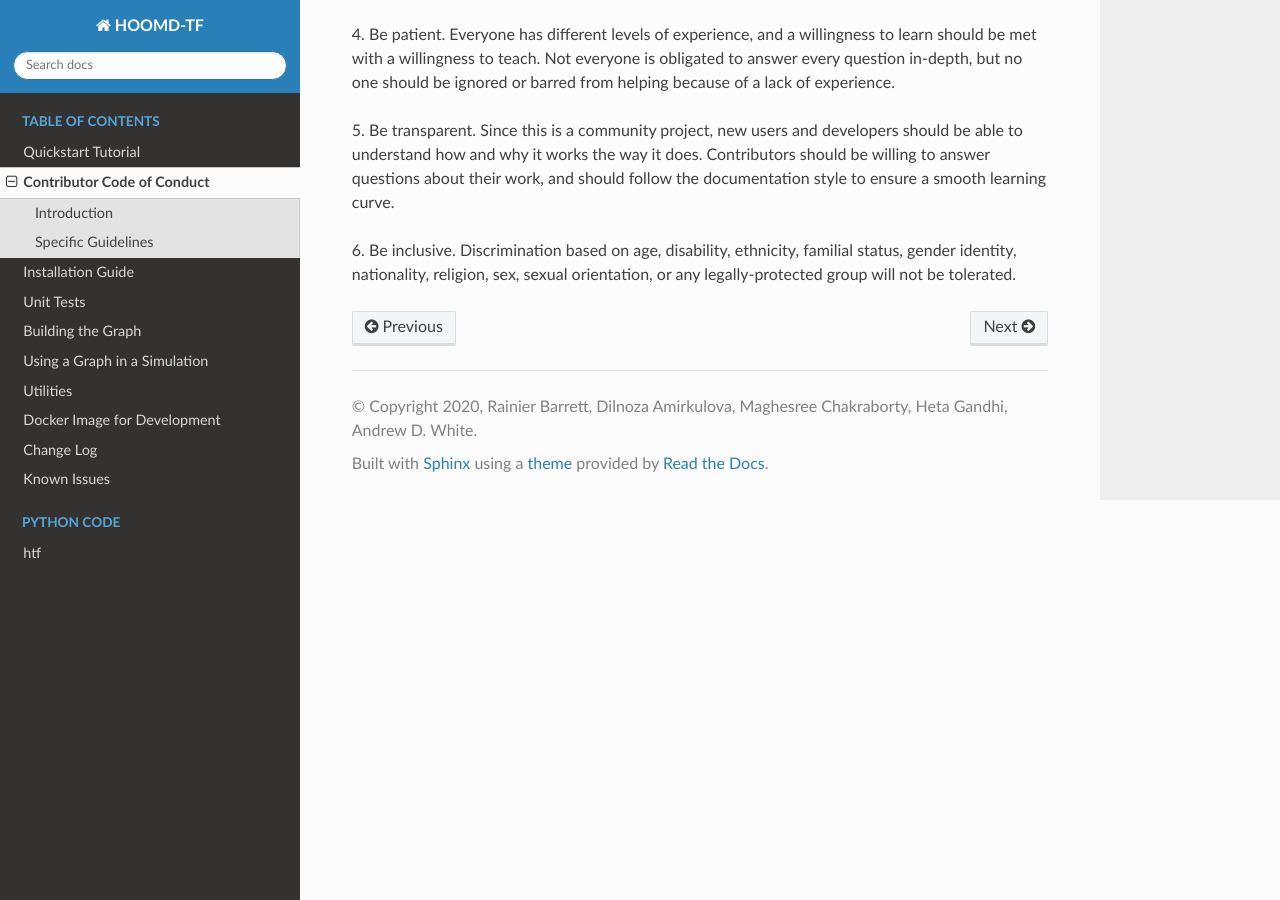
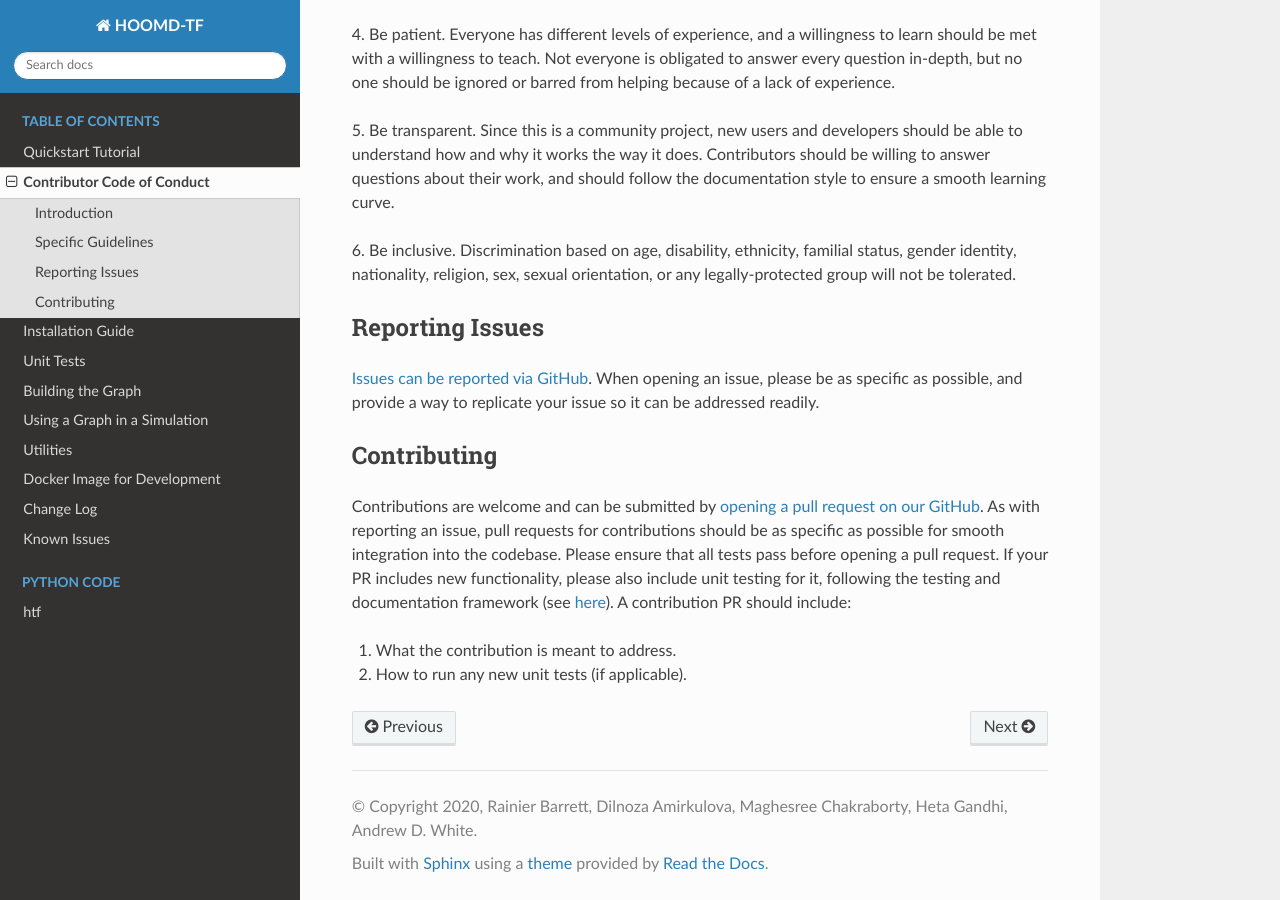
Before and after one commit to ur-whitelab/hoomd-tf, a Sphinx documentation site: the page built from sphinx-docs/source/code_of_conduct.rst, in a window 1280 px wide and 900 px high, scrolled down 945 px. Built offline with Sphinx 7.4.7 and the Read the Docs theme 2.0.0, drawn with Linux system fonts in a browser that asks for light colours.

Commit message:
Add instructions for PRs and issues

```diff
--- a/sphinx-docs/source/code_of_conduct.rst
+++ b/sphinx-docs/source/code_of_conduct.rst
@@ -45,3 +45,21 @@ follow the documentation style to ensure a smooth learning curve.
 
 6. Be inclusive. Discrimination based on age, disability, ethnicity, familial status, gender identity, nationality, religion, sex,
 sexual orientation, or any legally-protected group will not be tolerated.
+
+Reporting Issues
+----------------
+
+`Issues can be reported via GitHub <https://github.com/ur-whitelab/hoomd-tf/issues/>`_. When opening an issue, please be as specific as
+possible, and provide a way to replicate your issue so it can be addressed readily.
+
+Contributing
+------------
+
+Contributions are welcome and can be submitted by `opening a pull request on our GitHub <https://github.com/ur-whitelab/hoomd-tf/pulls>`_.
+As with reporting an issue, pull requests for contributions should be as specific as possible for smooth integration into the codebase. Please
+ensure that all tests pass before opening a pull request. If your PR includes new functionality, please also include unit testing for it, following
+the testing and documentation framework (see `here <https://github.com/ur-whitelab/hoomd-tf/tree/master/htf/test-py>`_).
+A contribution PR should include:
+
+1. What the contribution is meant to address.
+2. How to run any new unit tests (if applicable).
```
